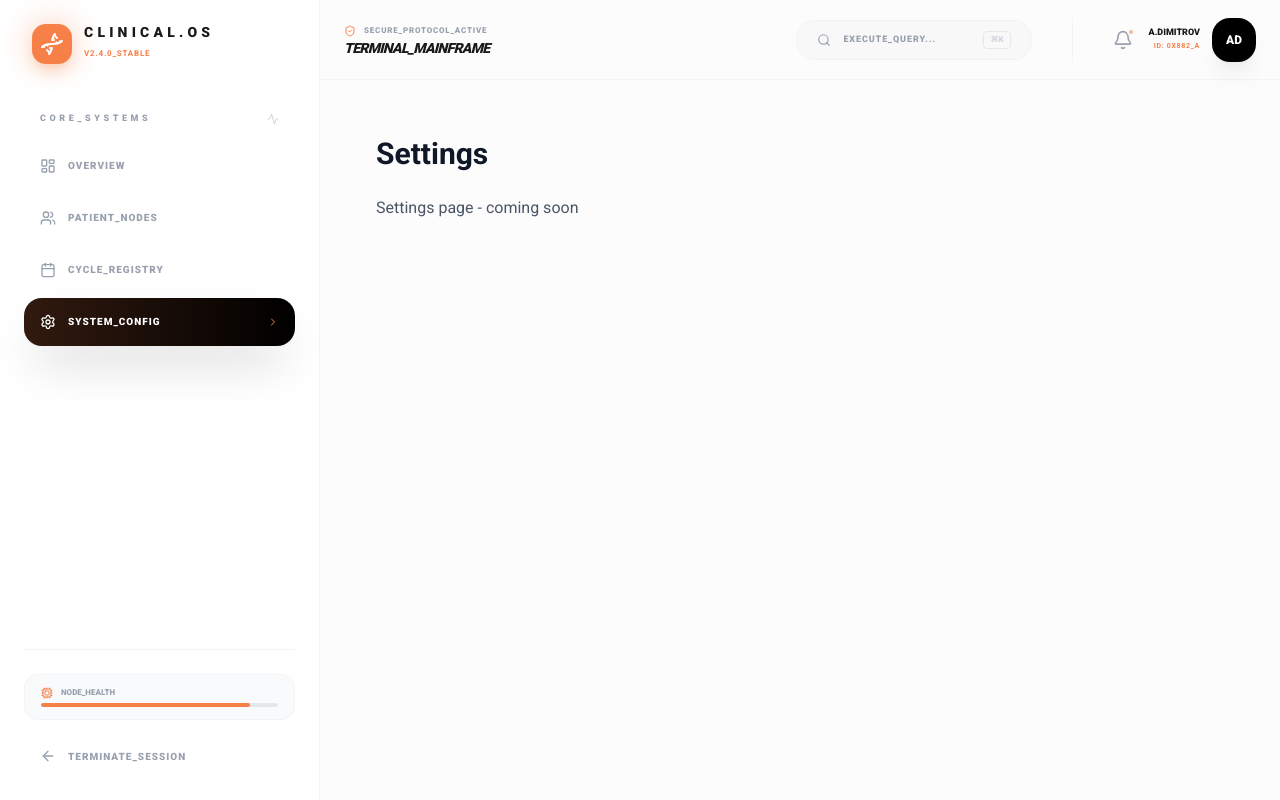
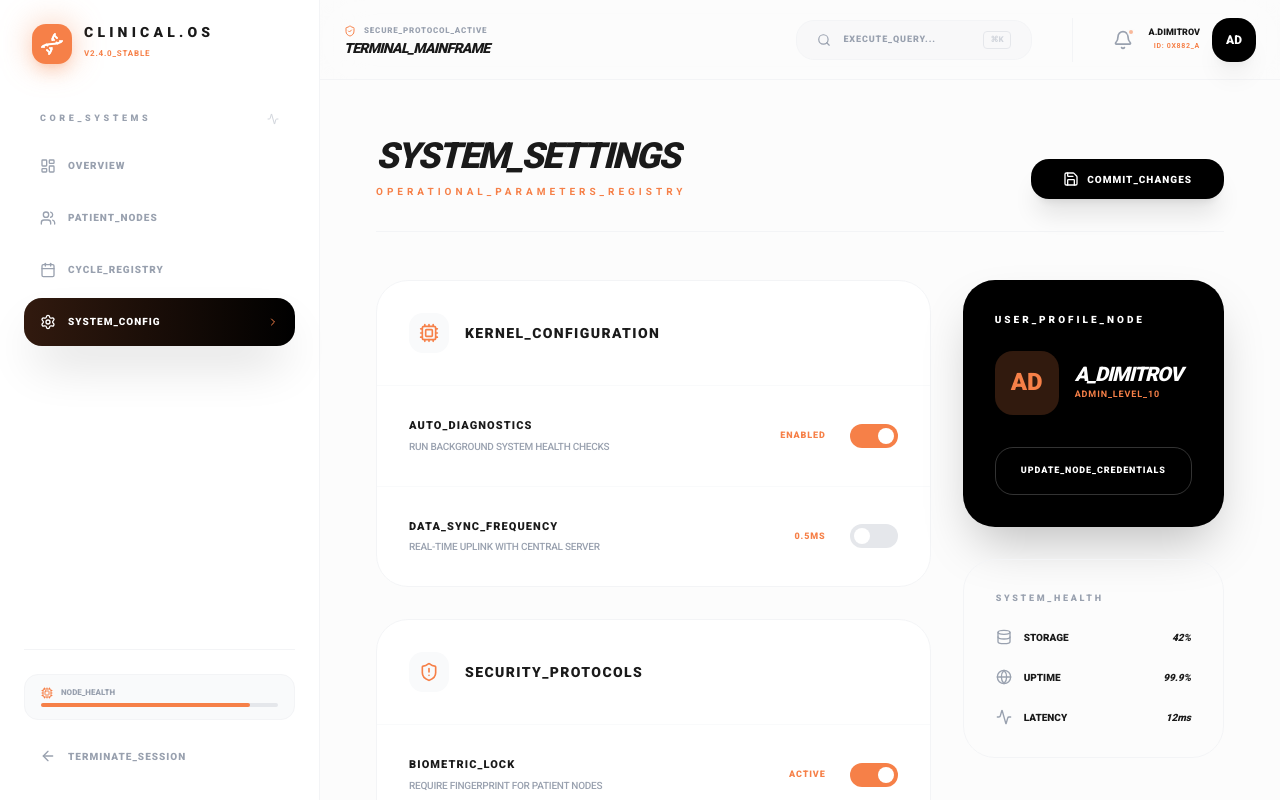
Before and after one commit to mkmahmud/MediTech, a React (Vite) app: page /dashboard/settings in a window 1280 px wide. Built offline with nearby package versions, Linux system fonts and the light colour scheme.

Commit message:
DONE settings UI

```diff
--- a/src/pages/About/About.tsx
+++ b/src/pages/About/About.tsx
@@ -1,6 +1,6 @@
 import { Link } from "react-router"
 import { motion } from "framer-motion"
-import {  ShieldCheck, Activity, Globe, Cpu, Users, Zap, Microscope, Shield } from "lucide-react"
+import {  ShieldCheck, Activity, Globe,   Users, Zap, Microscope, Shield, HeartHandshake } from "lucide-react"
 import { Button } from "@/components/ui/button";
 
 export default function AboutPage() {
@@ -108,7 +108,7 @@ export default function AboutPage() {
           <div className="absolute inset-0 bg-orange/5 group-hover:bg-transparent transition-colors duration-500" />
           <div className="absolute inset-10 border border-dashed border-gray-300 dark:border-white/10 rounded-full animate-spin-slow" />
           <div className="absolute inset-0 flex items-center justify-center">
-            <Cpu className="w-32 h-32 text-orange/20" />
+            <HeartHandshake className="w-32 h-32 text-orange" />
           </div>
         </div>
       </section>
--- a/src/pages/Dashboard/Settings.tsx
+++ b/src/pages/Dashboard/Settings.tsx
@@ -1,12 +1,110 @@
+import {
+  Cpu, ShieldAlert,
+  Database, Globe, Save,
+  Activity
+} from "lucide-react";
+
+const SETTING_SECTIONS = [
+  {
+    id: "kernel",
+    title: "Kernel_Configuration",
+    icon: Cpu,
+    items: [
+      { label: "Auto_Diagnostics", desc: "Run background system health checks", status: "Enabled", active: true },
+      { label: "Data_Sync_Frequency", desc: "Real-time uplink with central server", status: "0.5ms", active: false },
+    ]
+  },
+  {
+    id: "security",
+    title: "Security_Protocols",
+    icon: ShieldAlert,
+    items: [
+      { label: "Biometric_Lock", desc: "Require fingerprint for patient nodes", status: "Active", active: true },
+      { label: "Encryption_Level", desc: "AES-256 Military Grade Hardware encryption", status: "Lvl_04", active: true },
+    ]
+  }
+];
+
 export default function Settings() {
   return (
-    <div>
-      <h1 className="text-3xl font-bold text-gray-900 dark:text-white mb-6">
-        Settings
-      </h1>
-      <p className="text-gray-600 dark:text-gray-400">
-        Settings page - coming soon
-      </p>
+    <div className="space-y-12">
+      {/* Page Header */}
+      <header className="flex flex-col md:flex-row md:items-end justify-between gap-6 border-b border-gray-100 dark:border-white/5 pb-8">
+        <div>
+          <h1 className="text-4xl font-black uppercase italic tracking-tighter">System_Settings</h1>
+          <p className="text-[10px] font-bold text-orange uppercase tracking-[0.4em] mt-2">Operational_Parameters_Registry</p>
+        </div>
+        <button className="flex items-center gap-2 px-8 py-3 bg-black dark:bg-white text-white dark:text-black rounded-2xl font-black uppercase text-[10px] tracking-widest hover:scale-105 transition-all shadow-xl shadow-black/10">
+          <Save className="w-4 h-4" /> Commit_Changes
+        </button>
+      </header>
+
+      <div className="grid grid-cols-1 xl:grid-cols-3 gap-8">
+        {/* Main Settings Area */}
+        <div className="xl:col-span-2 space-y-8">
+          {SETTING_SECTIONS.map((section) => (
+            <section key={section.id} className="bg-white dark:bg-[#080808] border border-gray-100 dark:border-white/5 rounded-[32px] overflow-hidden">
+              <div className="p-8 border-b border-gray-50 dark:border-white/5 flex items-center gap-4">
+                <div className="w-10 h-10 rounded-xl bg-gray-50 dark:bg-white/5 flex items-center justify-center">
+                  <section.icon className="w-5 h-5 text-orange" />
+                </div>
+                <h3 className="font-black uppercase tracking-widest text-sm">{section.title}</h3>
+              </div>
+
+              <div className="divide-y divide-gray-50 dark:divide-white/5">
+                {section.items.map((item, idx) => (
+                  <div key={idx} className="p-8 flex items-center justify-between group hover:bg-gray-50 dark:hover:bg-white/[0.02] transition-colors">
+                    <div className="space-y-1">
+                      <p className="text-[11px] font-black uppercase tracking-widest">{item.label}</p>
+                      <p className="text-[10px] font-medium text-gray-400 uppercase tracking-tight">{item.desc}</p>
+                    </div>
+                    <div className="flex items-center gap-6">
+                      <span className="text-[9px] font-black text-orange uppercase tracking-widest">{item.status}</span>
+                      <div className={`w-12 h-6 rounded-full p-1 transition-colors cursor-pointer ${item.active ? 'bg-orange' : 'bg-gray-200 dark:bg-white/10'}`}>
+                        <div className={`w-4 h-4 bg-white rounded-full transition-transform ${item.active ? 'translate-x-6' : 'translate-x-0'}`} />
+                      </div>
+                    </div>
+                  </div>
+                ))}
+              </div>
+            </section>
+          ))}
+        </div>
+
+        {/* Sidebar Info/Status */}
+        <div className="space-y-8">
+          <div className="p-8 bg-black text-white dark:bg-white dark:text-black rounded-[32px] shadow-2xl">
+            <h4 className="text-[10px] font-black uppercase tracking-[0.3em] mb-6">User_Profile_Node</h4>
+            <div className="flex items-center gap-4 mb-8">
+              <div className="w-16 h-16 bg-orange/20 rounded-2xl flex items-center justify-center text-orange font-black text-xl">AD</div>
+              <div>
+                <p className="font-black uppercase tracking-tighter text-lg leading-none italic">A_Dimitrov</p>
+                <p className="text-[9px] font-bold text-orange uppercase tracking-widest mt-1">Admin_Level_10</p>
+              </div>
+            </div>
+            <button className="w-full py-4 border border-white/20 dark:border-black/20 rounded-2xl text-[9px] font-black uppercase tracking-widest hover:bg-orange hover:border-orange hover:text-white transition-all">
+              Update_Node_Credentials
+            </button>
+          </div>
+
+          <div className="p-8 border border-gray-100 dark:border-white/5 rounded-[32px] space-y-6">
+            <p className="text-[9px] font-black uppercase tracking-[0.3em] text-gray-400">System_Health</p>
+            {[
+              { label: "Storage", val: "42%", icon: Database },
+              { label: "Uptime", val: "99.9%", icon: Globe },
+              { label: "Latency", val: "12ms", icon: Activity }
+            ].map((stat, i) => (
+              <div key={i} className="flex items-center justify-between">
+                <div className="flex items-center gap-3">
+                  <stat.icon className="w-4 h-4 text-gray-400" />
+                  <span className="text-[10px] font-black uppercase">{stat.label}</span>
+                </div>
+                <span className="text-[10px] font-black italic">{stat.val}</span>
+              </div>
+            ))}
+          </div>
+        </div>
+      </div>
     </div>
-  )
+  );
 }
--- a/src/pages/Home/Home.tsx
+++ b/src/pages/Home/Home.tsx
@@ -121,9 +121,11 @@ export default function Home() {
                     <div className="grid grid-cols-1 sm:grid-cols-2 lg:grid-cols-4 gap-4">
                         {[1, 2, 3, 4].map((i) => (
                             <div key={i} className="group relative bg-gray-50/50 dark:bg-white/[0.02] border border-gray-100 dark:border-white/5 rounded-[2.5rem] p-4 transition-all hover:bg-white dark:hover:bg-white/[0.05] hover:shadow-2xl">
+
                                 <div className="aspect-[4/5] rounded-[2rem] overflow-hidden mb-6 relative">
                                     <div className="absolute inset-0 bg-gradient-to-t from-black/60 to-transparent opacity-0 group-hover:opacity-100 transition-opacity duration-500" />
-                                    <div className="w-full h-full bg-gray-200 dark:bg-white/10" />
+                                    <div className="w-full h-full bg-gray-200 dark:bg-white/10" >
+                                    <img src="/doctor.jpg" alt="" /></div>
                                     <div className="absolute bottom-4 left-4 right-4 translate-y-4 opacity-0 group-hover:translate-y-0 group-hover:opacity-100 transition-all">
                                         <button className="w-full py-3 bg-white text-black rounded-xl font-black text-[10px] uppercase tracking-widest shadow-xl">Book Consultation</button>
                                     </div>
```
